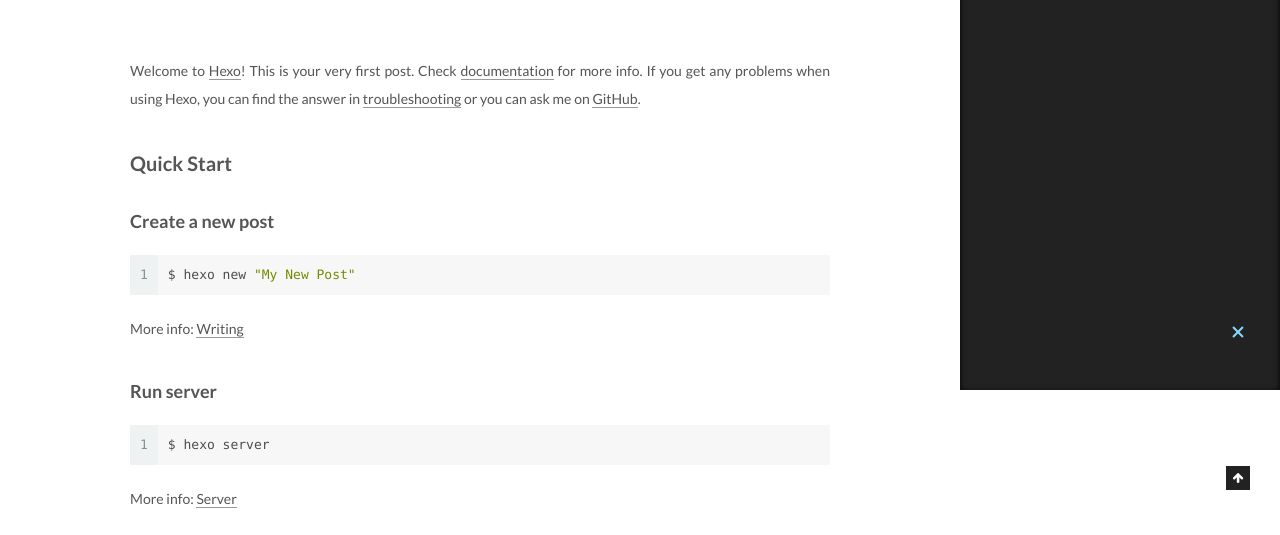
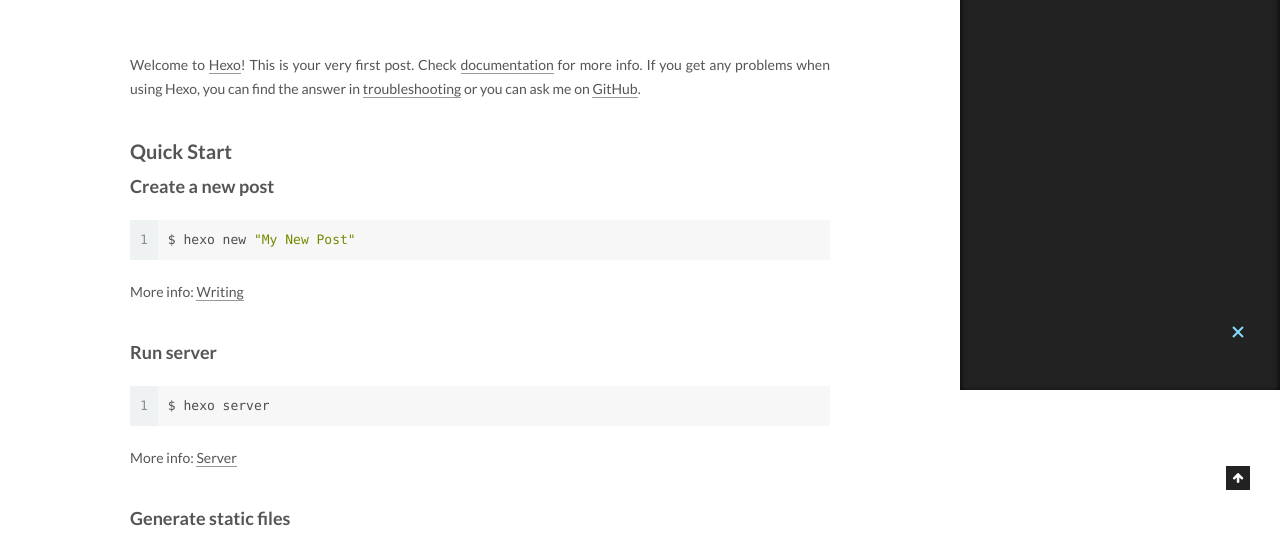
Before and after one commit to wzztest/wzztest.github.io, a plain HTML site: page 2017/05/27/hello-world/index.html in a window 1280 px wide. Shown: the part 410-945 px from the top of the page. Drawn offline with Linux system fonts and the light colour scheme; a script that the page names is missing.

Commit message:
Site updated: 2017-05-28 00:53:55

```diff
--- a/2017/05/27/hello-world/index.html
+++ b/2017/05/27/hello-world/index.html
@@ -12,6 +12,10 @@
 <meta name="viewport" content="width=device-width, initial-scale=1, maximum-scale=1"/>
 
 
+
+
+
+  <link rel="stylesheet" media="all" href="/lib/Han/dist/han.min.css?v=3.3">
 
 
 
@@ -399,7 +403,7 @@
       </header>
 
 
-    <div class="post-body" itemprop="articleBody">
+    <div class="post-body han-init-context" itemprop="articleBody">
 
 
 
```
Also changed, not shown: archives/2017/05/index.html (+4 -0 lines), archives/2017/index.html (+4 -0 lines), archives/index.html (+4 -0 lines), index.html (+5 -1 lines).
